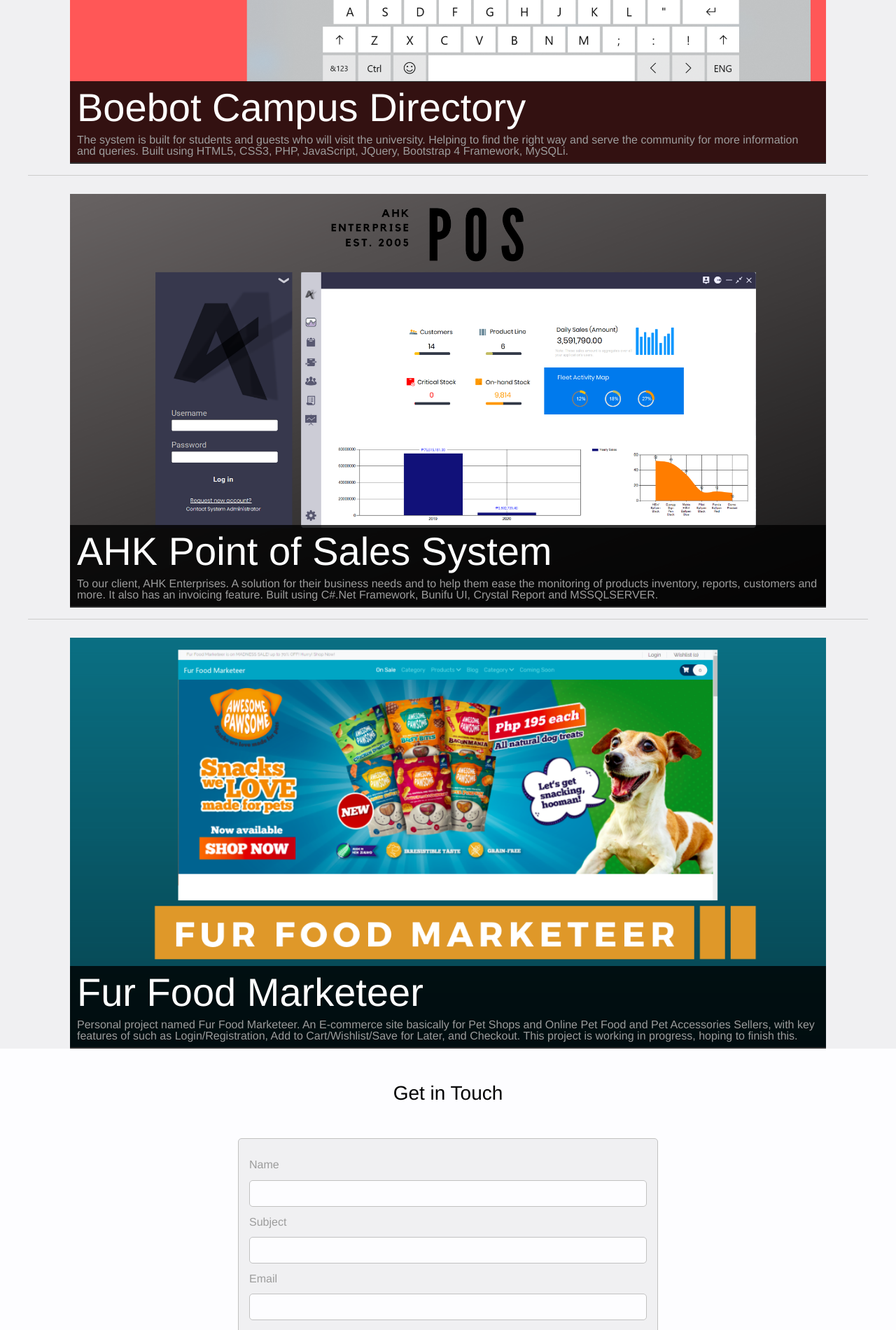
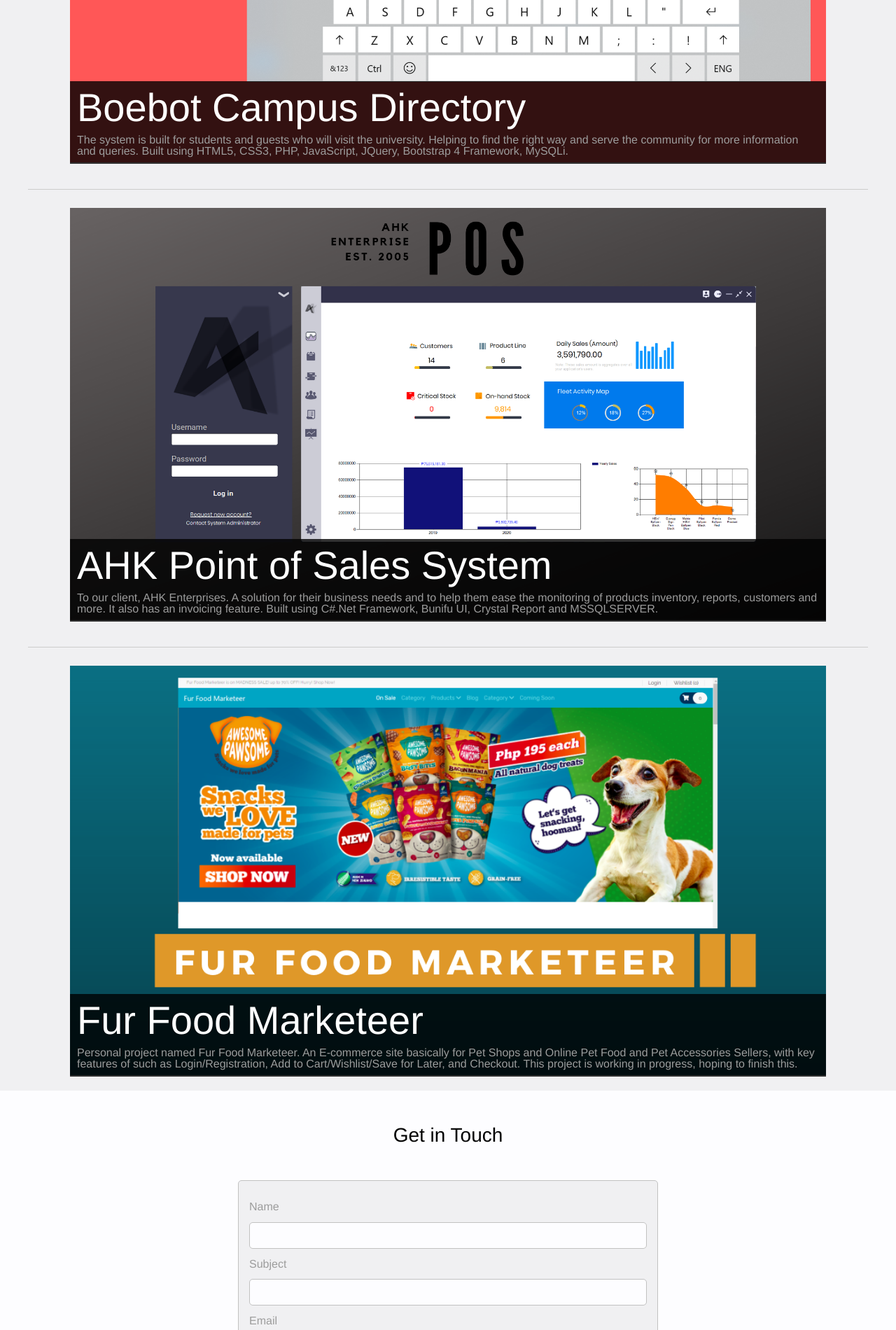
Before and after one commit to Aramxv/XPortfolio, a PHP site: page / in a window 1280 px wide. Shown: the part 2133-4033 px from the top of the page at 70% size. Run offline with PHP 8.4, Linux system fonts and the light colour scheme.

Commit message:
Project Overview is modified

```diff
--- a/css/index.css
+++ b/css/index.css
@@ -249,6 +249,12 @@ h6 { font-size: 16px; }
 .main-container{
     width: 1200px;
     margin: 0 auto;
+}
+
+.projectoverview-section{
+    background-color: var(--mainColor);
+    border-bottom: 1px solid var(--borderColor);
+    overflow: auto;
 }
 
 .heading-wrapper{
@@ -533,11 +539,21 @@ h6 { font-size: 16px; }
    ------------------------
 */
 
+.project-section{
+    background-color: var(--mainColor);
+    overflow: auto;
+    padding-bottom: 20px;
+}
+
 .project-container{
     position: relative;
     max-width: 1080px;
     margin: 0 auto;
     padding-top: 10px;
+}
+
+.project-container .main-container h1{
+    color: var(--mainText);
 }
 
 .project{
@@ -631,7 +647,7 @@ h6 { font-size: 16px; }
     box-shadow: 10px 10px 19px 0px rgba(135,135,135,1);
 
     display: grid;
-    max-width: 1080px;
+    max-width: 970px;
     margin: 0 auto;
     grid-template-columns: 1fr;
     grid-template-rows: 3em 30em;
@@ -741,6 +757,10 @@ h6 { font-size: 16px; }
 .project-overview h1{
     font-family: -apple-system, system-ui, BlinkMacSystemFont, "Segoe UI", "Open Sans", "Helvetica Neue", Helvetica, Arial, sans-serif;
     padding-bottom: 5px;
+}
+
+.project-overview p{
+    color: var(--secondaryText);
 }
 
 #more{
--- a/sections/postboebot.sec.php
+++ b/sections/postboebot.sec.php
@@ -1,3 +1,4 @@
+<div class="projectoverview-section">
 <div class="center-container">
     <!-- Page Heading-->
     <div class="heading-wrapper">
@@ -21,7 +22,7 @@
         </ul>
     </div>
 
-  <!-- Container for the image gallery -->
+<!-- Container for the image gallery -->
     <div class="container">
         <!-- Full-width images with number text -->
         <div class="mySlides">
@@ -121,7 +122,7 @@
                 <br><br>The 'administrator[s]' have the full restriction in the system, they can change the images that the user[s]
                 can see in the home page, they can add, update, delete some informations of the professors, and insert events in
                 organization timeline. They can do this by logging in as administrator in the system.
-
+                /
                 <br><br>Fun experience, We learned some basic concepts and CRUD in web development in this project. By the way, this is built using
                 PHP, JQuery, Bootstrap Framework, JavaScript, AJAX, MySQLi, Git.
                 </span>
@@ -131,3 +132,4 @@
         </div>
     </div>
 </div>
+</div>
--- a/sections/projects.sec.php
+++ b/sections/projects.sec.php
@@ -1,6 +1,6 @@
 <!-- Project Section-->
 
-<div class="main-section">
+<div class="project-section">
     <div class="main-container">
         <h1 style="text-align:center; padding-top:50px;">Projects</h1>
         <hr>
@@ -14,8 +14,9 @@
             </div>
         </div>
     </div>
+</div>
 
-<div class="main-section">
+<div class="project-section">
     <div class="main-container">
         <hr>
         <div class="project-container">
@@ -28,8 +29,9 @@
             </div>
         </div>
     </div>
+</div>
 
-<div class="main-section">
+<div class="project-section">
     <div class="main-container">
         <hr>
         <div class="project-container">
@@ -42,6 +44,7 @@
             </div>
         </div>
     </div>
+</div>
 
 
 <!-- //!Project Section-->
```
Lines whose indentation alone changed are shown as unchanged.
